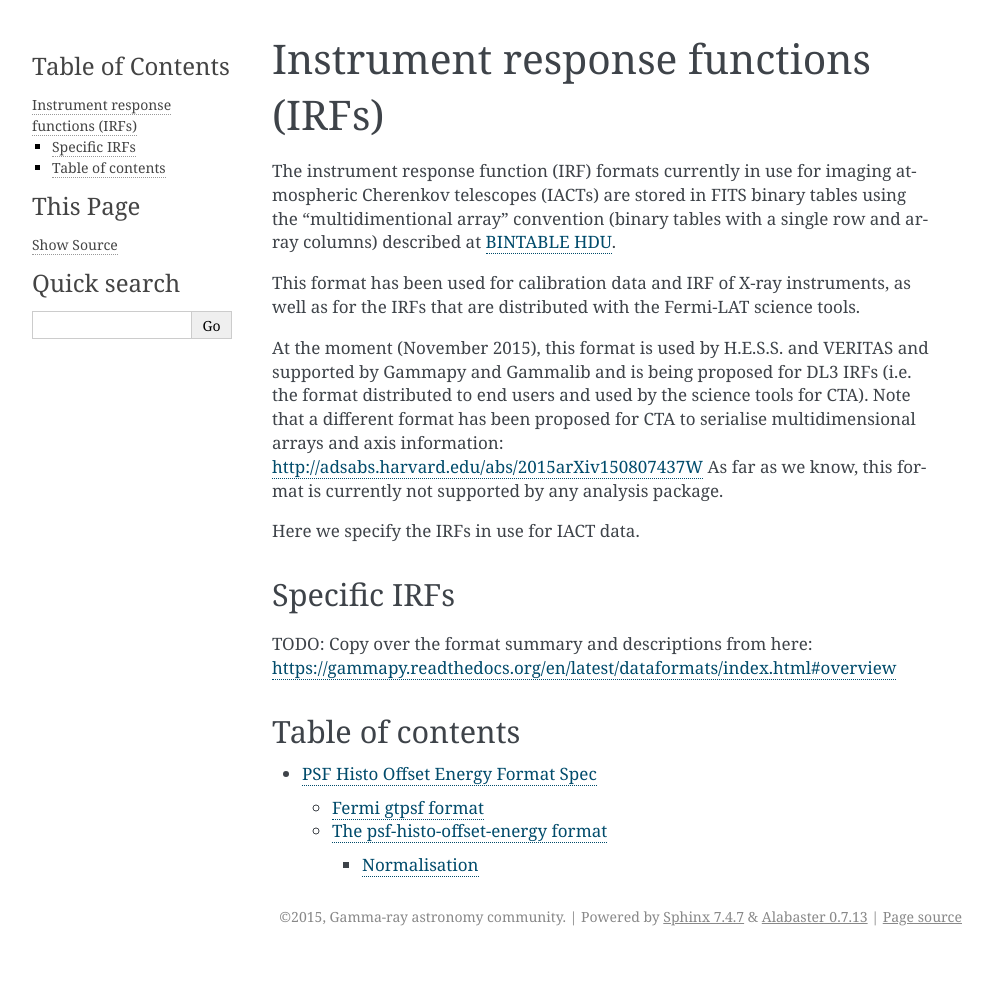
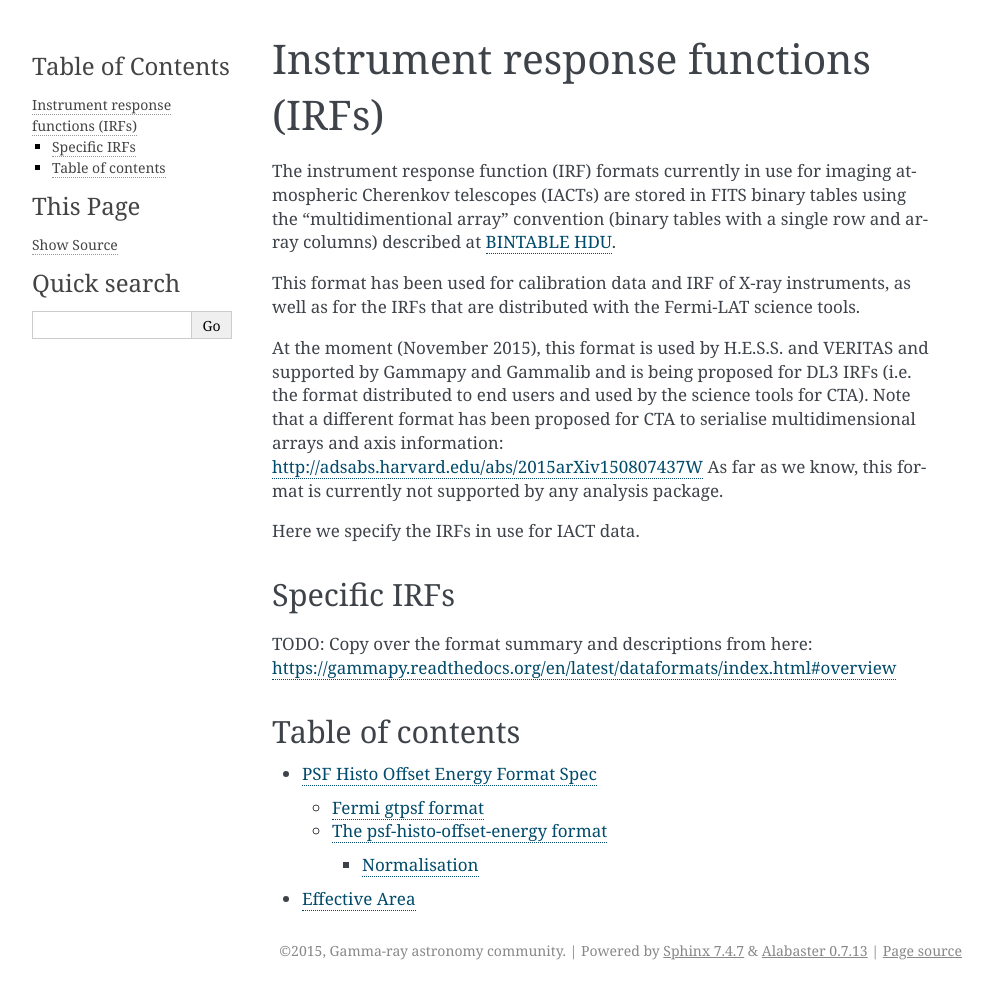
Before and after one commit to open-gamma-ray-astro/gamma-astro-data-formats, a Sphinx documentation site: the page built from source/irfs/index.rst, in a window 1280 px wide. Shown: the whole page, without its empty margins (148-1141 px from the left). Built offline with Sphinx 7.4.7, drawn with Linux system fonts in a browser that asks for light colours; before the commit the page ends 956 px from its top, so only the background shows below that.

Commit message:
add eff area specs

```diff
--- /dev/null
+++ b/source/irfs/effective_area/index.rst
@@ -0,0 +1,4 @@
+Effective Area
+==============
+
+The proposed effective area format follows mostly the `OGIP format for effective area files <https://heasarc.gsfc.nasa.gov/docs/heasarc/caldb/docs/memos/cal_gen_92_019/cal_gen_92_019.html>`__
--- a/source/irfs/index.rst
+++ b/source/irfs/index.rst
@@ -33,3 +33,4 @@
 .. toctree::
 
    psf-histo-offset-energy/index
+   effective_area/index
```
